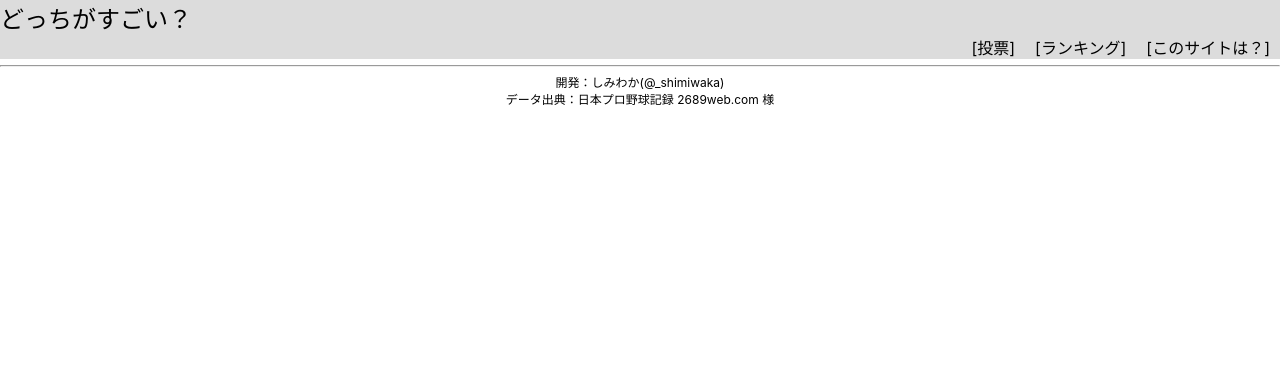
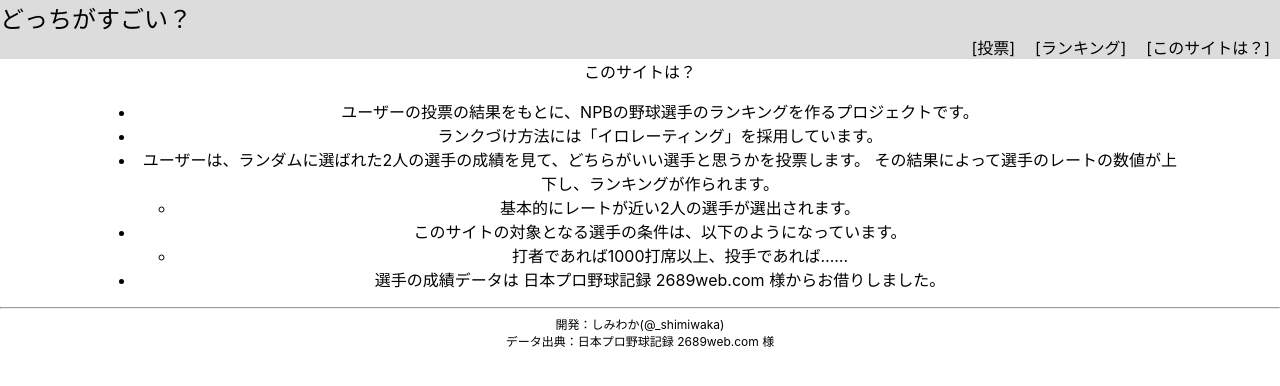
Before and after one commit to shimiwaka/elorater-npb, a React (Create React App) app in the folder front/er-npb-react/: page /description in a window 1280 px wide. Shown: the top 386 px of the page. Built offline with nearby package versions, Linux system fonts and the light colour scheme.

Commit message:
rename What -> Description

```diff
--- a/front/er-npb-react/src/App.tsx
+++ b/front/er-npb-react/src/App.tsx
@@ -2,7 +2,7 @@ import './App.css';
 import Vote from './pages/Vote'
 import Ranking from './pages/Ranking'
 import Player from './pages/Player'
-import What from './pages/What'
+import Description from './pages/Description'
 import { Routes, Route, Link } from "react-router-dom";
 
 const App = () => {
@@ -22,7 +22,7 @@ const App = () => {
           <Link to="ranking">[ランキング]</Link>
         </span>
         <span className="Menu-item">
-         <Link to="what"> [このサイトは？]</Link>
+         <Link to="description"> [このサイトは？]</Link>
         </span>
       </span>
     </header>
@@ -31,7 +31,7 @@ const App = () => {
         <Route path="/" element={<Vote />} />
         <Route path="ranking" element={<Ranking />} />
         <Route path="player/:id" element={<Player />} />
-        <Route path="what" element={<What />} />
+        <Route path="description" element={<Description />} />
       </Routes>
       <div className="Credit">
         <hr/>
--- a/front/er-npb-react/src/pages/What.tsx
+++ b/front/er-npb-react/src/pages/Description.tsx
@@ -1,6 +1,6 @@
 import React from 'react';
 
-const What = () => {
+const Description = () => {
   return (
     <div>
       <div>
@@ -33,4 +33,4 @@ const What = () => {
 
 }
 
-export default What;
+export default Description;
```
